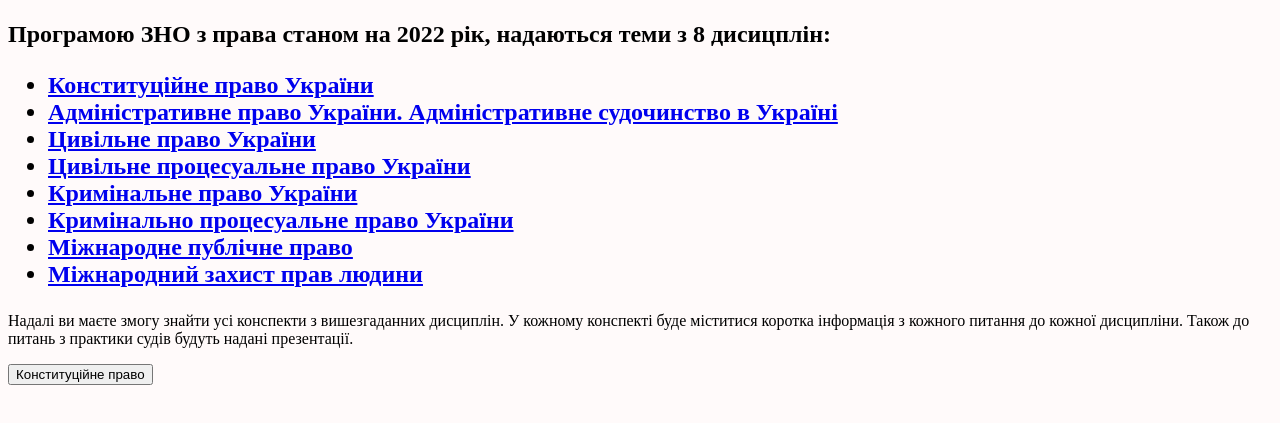
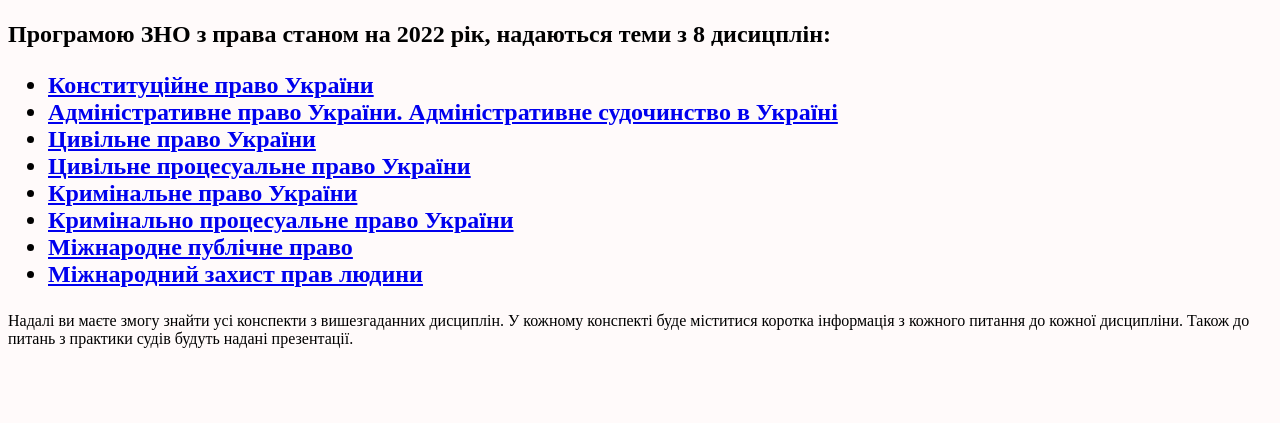
Before and after one commit to ybxyi/mkt, a plain HTML site: page index.html in a window 1280 px wide. Shown: the part 71-494 px from the top of the page. Drawn offline with Linux system fonts and the light colour scheme.

Commit message:
Update index.html

```diff
--- a/index.html
+++ b/index.html
@@ -20,9 +20,8 @@
 	</ul>
 </h2>
 <p>Надалі ви маєте змогу знайти усі конспекти з вишезгаданних дисциплін. У кожному конспекті буде міститися коротка інформація з кожного питання до кожної дисципліни. Також до питань з практики судів будуть надані презентації.
-<form action="конституційне право/КПУ.html" target="_blank">
-   <button>Конституційне право</button>
-  </form>
+<a href="конституційне право/КПУ.html">
+</a>
   </p>
 </body>
 </html>
```
